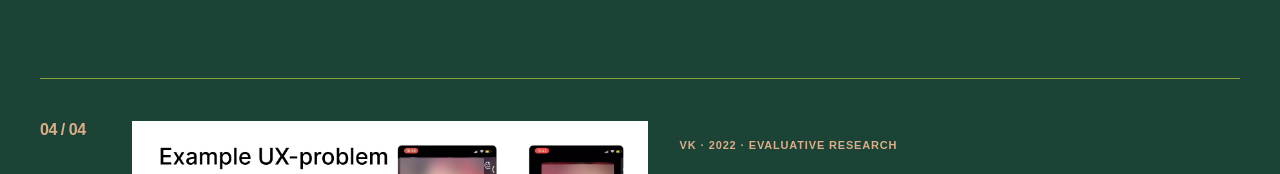
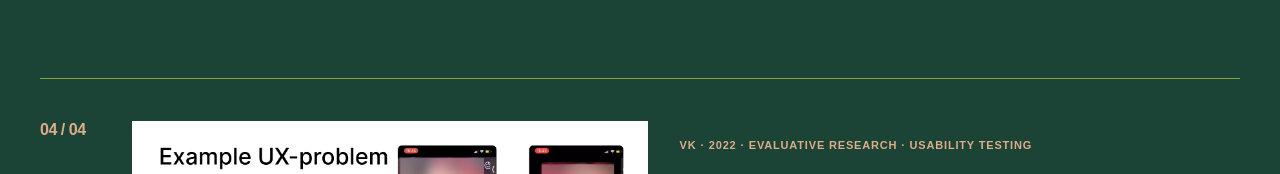
Before and after one commit to nyankrek/anna-research-cases, a plain HTML site: page index.html in a window 1280 px wide. Shown: the part 2480-2654 px from the top of the page. Drawn offline with Linux system fonts and the light colour scheme.

Commit message:
Add usability testing tag to VK editor case

```diff
--- a/index.html
+++ b/index.html
@@ -75,7 +75,7 @@
         <article class="project">
           <div class="project-index">04 <span>/ 04</span></div>
           <div class="project-main">
-            <p class="project-context">VK · 2022 · Evaluative research</p>
+            <p class="project-context">VK · 2022 · Evaluative research · Usability testing</p>
             <h3><a href="work/video-editor/">Why creators edited videos elsewhere</a></h3>
             <p>Interviews and task-based observation revealed where the in-app editing flow misled creators.</p>
             <a class="project-action" href="work/video-editor/" aria-label="Read the video editor case">Read case <span aria-hidden="true">↗</span></a>
```
